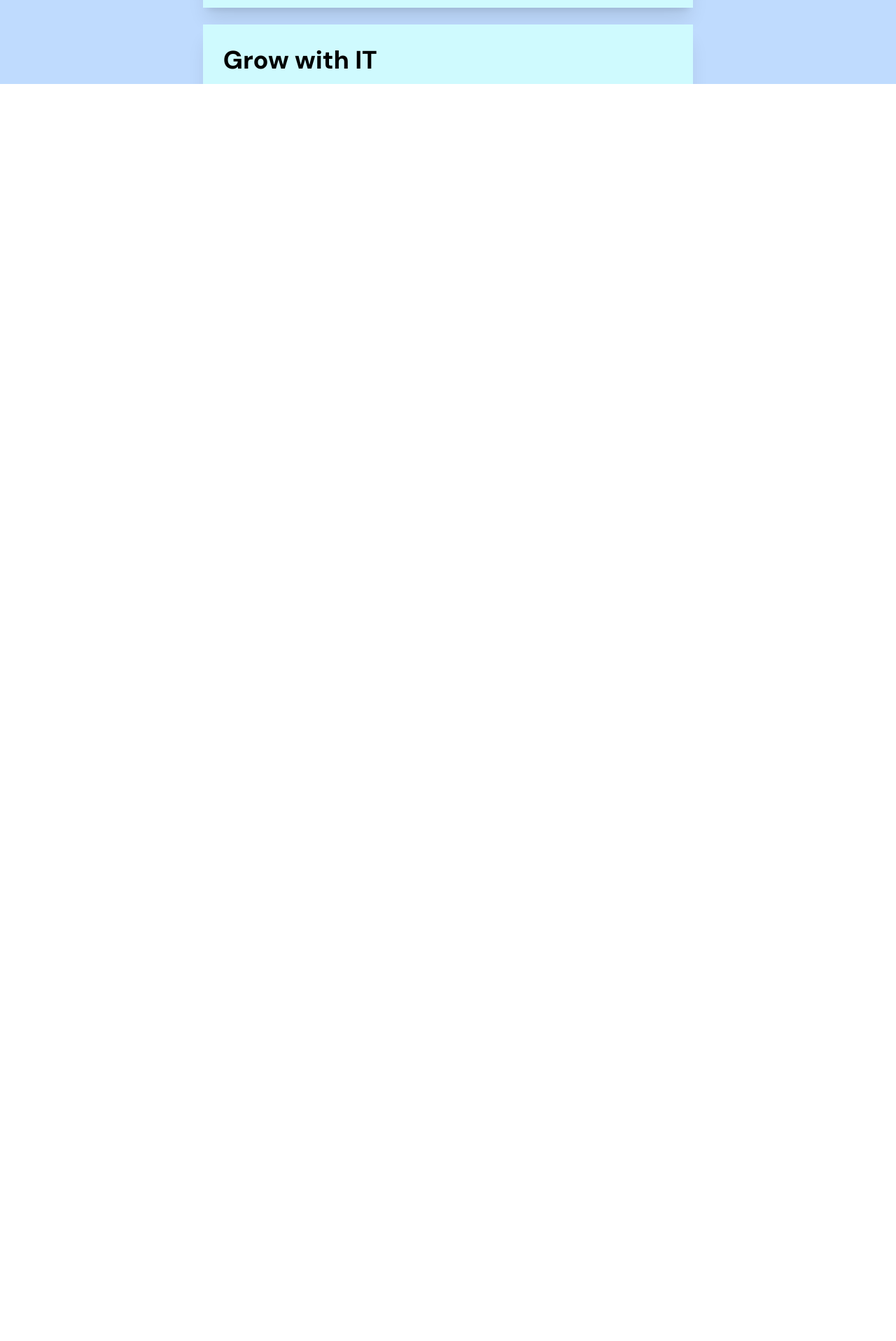
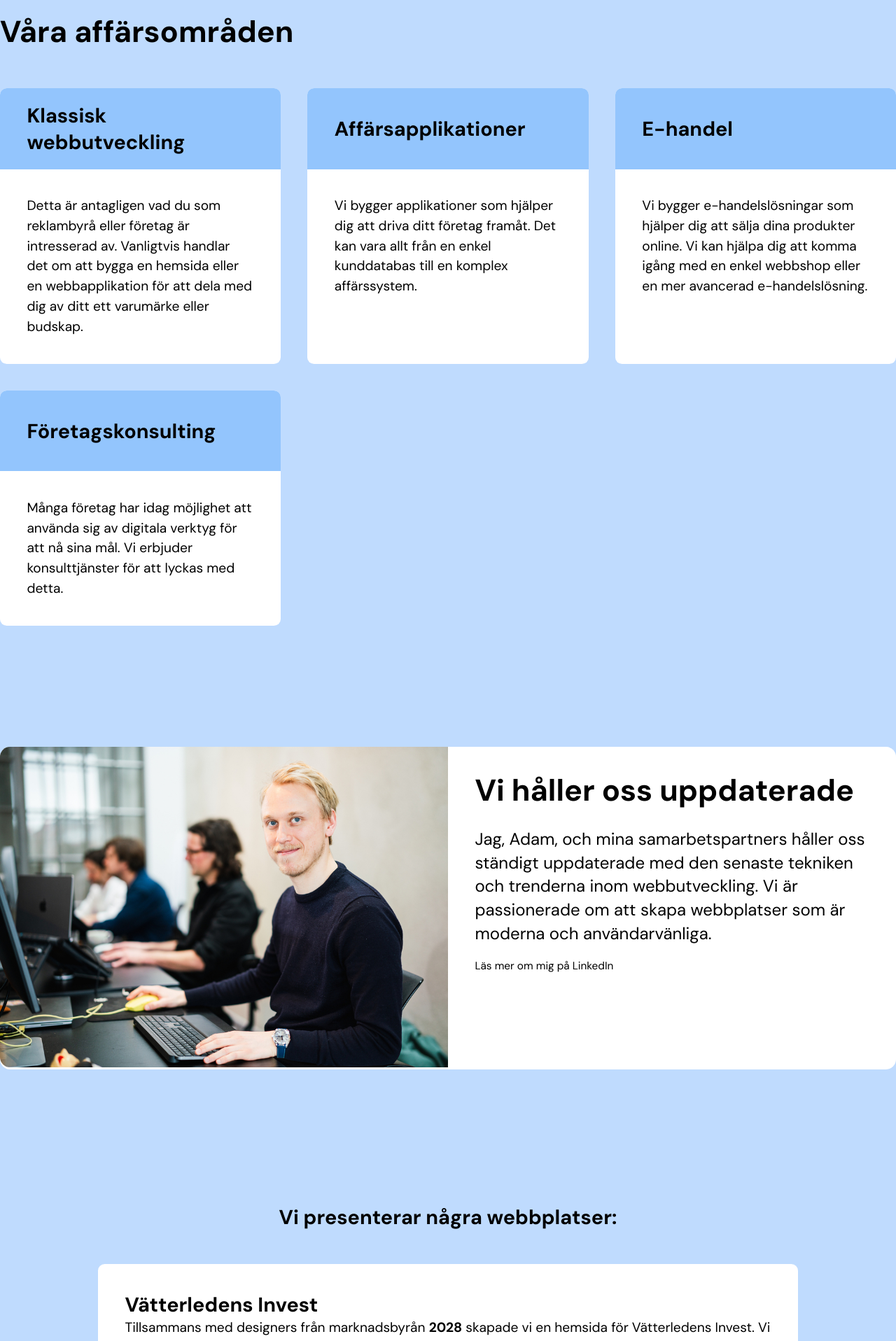
Before and after one commit to insulationman/cabanossy-se, a React (Vite) app: page / in a window 1280 px wide. Shown: the part 680-2596 px from the top of the page at 70% size. Before the commit the page ends 800 px from the top, so only its background shows below. Built offline with nearby package versions, Linux system fonts and the light colour scheme.

Commit message:
Total update

```diff
--- a/index.html
+++ b/index.html
@@ -17,7 +17,7 @@
 </head>
 
 <body>
-  <div id="root"></div>
+  <div id="root" class="bg-blue-200 min-h-[100dvh]"></div>
   <script type="module" src="/src/main.tsx"></script>
 </body>
 
--- a/src/App.tsx
+++ b/src/App.tsx
@@ -1,200 +1,175 @@
 import Logo from "./assets/Cabanossy-Snurra_nobg.svg";
-import { useEffect, useRef, useState } from "react";
-import PilUpp from "./assets/Pil-Upp.svg";
-import PilNer from "./assets/Pil-Ner.svg";
-import PieChart from "./assets/PieChart.svg";
-import Card from "./Card";
-import Footer from "./Footer";
-import Logos from "./assets/logos.png";
+import Portrait from "./assets/portrait.jpg";
 
 function App() {
-  const imageRef = useRef<HTMLImageElement | null>(null);
-  const scrollContainerRef = useRef<HTMLDivElement | null>(null);
-  const [colorNameBG, setColorNameBG] = useState("bg-blue-200");
-  const [colorNameCard, setColorNameCard] = useState("bg-cyan-100");
-
-  const BGColorNames = ["bg-amber-200", "bg-blue-200"];
-
-  const CardColorNames = ["bg-yellow-200", "bg-cyan-100"];
-
-  useEffect(() => {
-    scrollContainerRef.current?.addEventListener("scroll", () => {
-      requestAnimationFrame(() => {
-        const rotation = (scrollContainerRef.current?.scrollTop || 0) / 2;
-        if (imageRef.current != undefined) {
-          imageRef.current.style.transform = `rotate(${rotation}deg)`;
-        }
-      });
-    });
-  }, []);
-
-  const handleColorChange = () => {
-    // //set the color of the background to the next color in the array
-    const nextBGColorIndex = BGColorNames.indexOf(colorNameBG) + 1;
-    const nextBGColor = BGColorNames[nextBGColorIndex % BGColorNames.length];
-    setColorNameBG(nextBGColor);
-    //and the color of the cards
-    const nextCardColorIndex = CardColorNames.indexOf(colorNameCard) + 1;
-    const nextCardColor =
-      CardColorNames[nextCardColorIndex % CardColorNames.length];
-    setColorNameCard(nextCardColor);
-    // setColorNameBG("blue");
-  };
-
   return (
-    <div className={`flex h-[100dvh] w-full justify-center ${colorNameBG}`}>
-      <div className=" h-full flex w-full justify-center flex-col">
-        <div className=" h-[8rem] md:h-64 p-6 flex justify-center items-center top-0 shrink-0">
+    <div className="items-center ">
+      <div className="  gap-8 grid grid-cols-1 md:grid-cols-2 md:gap-8 ">
+        <div className="bg-white py-24 col-span-2 flex flex-col items-center p-3 md:p-16">
           <img
             src={Logo}
-            className={"h-24 md:h-32 rounded-full" + " " + colorNameCard}
+            className={"h-24 md:h-32 shrink rounded-full"}
             alt="logo"
-            ref={imageRef}
             style={{ filter: "drop-shadow(3px 5px 2px rgb(0 0 0 / 0.4));" }}
           />
+          <div className="flex flex-col py-12 text-center gap-5">
+            <h1 className=" text-3xl md:text-6xl font-bold ">
+              Web och mjukvara
+            </h1>
+            <p className="text-md md:text-xl max-w-[700px]">
+              Vi brinner för webbutveckling och kod. För att webben är en
+              fantastisk plats att vara på.
+            </p>
           </div>
-        <div
-          className="grow overflow-scroll no-scrollbar pb-auto flex items-center flex-col"
-          ref={scrollContainerRef}
-          onScroll={() => console.log("scroll")}
-        >
-          <Card title="A passion for web and coding" colorName={colorNameCard}>
-            <p>
-              At Cabanossy we are passionate – about web development and code in
-              particular. We believe that the web is a great place to be.
+        </div>
+      </div>
+      <div className="flex flex-col items-center gap-8 py-12 md:py-24 ">
+        <div className="max-w-[1300px] p-3 md:p-0">
+          <h1 className="text-2xl  md:text-4xl font-bold text-center md:text-left">
+            Våra affärsområden
+          </h1>
+          <div className="grid grid-cols-1 md:grid-cols-3 gap-8 py-12 ">
+            <div className="bg-white rounded-lg">
+              <h1 className="text-2xl font-bold px-8 py-4 bg-blue-300 rounded-t-lg ">
+                Klassisk webbutveckling
+              </h1>
+              <p className="p-8  ">
+                Detta är antagligen vad du som reklambyrå eller företag är
+                intresserad av. Vanligtvis handlar det om att bygga en hemsida
+                eller en webbapplikation för att dela med dig av ditt ett
+                varumärke eller budskap.
               </p>
+            </div>
+            <div className="bg-white rounded-lg">
+              <h1 className="text-2xl font-bold p-8 bg-blue-300 rounded-t-lg">
+                Affärsapplikationer
+              </h1>
+              <p className="p-8">
+                Vi bygger applikationer som hjälper dig att driva ditt företag
+                framåt. Det kan vara allt från en enkel kunddatabas till en
+                komplex affärssystem.
+              </p>
+            </div>
+            <div className="bg-white rounded-lg">
+              <h1 className="text-2xl font-bold p-8 bg-blue-300 rounded-t-lg">
+                E-handel
+              </h1>
+              <p className="p-8">
+                Vi bygger e-handelslösningar som hjälper dig att sälja dina
+                produkter online. Vi kan hjälpa dig att komma igång med en enkel
+                webbshop eller en mer avancerad e-handelslösning.
+              </p>
+            </div>
+            <div className="bg-white rounded-lg">
+              <h1 className="text-2xl font-bold p-8 bg-blue-300 rounded-t-lg">
+                Företagskonsulting
+              </h1>
+              <p className="p-8">
+                Många företag har idag möjlighet att använda sig av digitala
+                verktyg för att nå sina mål. Vi erbjuder konsulttjänster för att
+                lyckas med detta.
+              </p>
+            </div>
+          </div>
+        </div>
+      </div>
+      <div className="flex flex-col items-center pb-12 md:pb-40 gap-4  p-3 md:p-0">
+        <div>
+          <div className="max-w-[1300px] min-h-96 grid grid-cols-1 md:grid-cols-2 rounded-xl bg-white">
             <img
-              src={PilNer}
-              className="h-2 mt-auto self-end overflow-visible"
-              alt="pilned"
+              src={Portrait}
+              className="object-contain rounded-t-lg md:rounded-r-none md:rounded-l-xl"
             />
-          </Card>
-          <Card title="Grow with IT" colorName={colorNameCard}>
-            <p>
-              This knowledge about new and established technologies helps our
-              customers achieve their goals.
+            <div className="p-5 md:p-8 flex flex-col gap-4">
+              <h3 className="text-4xl font-bold md:mb-2">
+                Vi håller oss uppdaterade
+              </h3>
+              <p className="md:text-xl">
+                Jag, Adam, och mina samarbetspartners håller oss ständigt
+                uppdaterade med den senaste tekniken och trenderna inom
+                webbutveckling. Vi är passionerade om att skapa webbplatser som
+                är moderna och användarvänliga.
               </p>
-            <img src={PilNer} className="h-2 mt-auto self-end" alt="pilned" />
-          </Card>
-          <Card title="What we do" colorName={colorNameCard}>
-            <div className="flex flex-col md:flex-row  gap-3">
-              <p className="order-2 md:order-first">
-                We do work in three business areas: classic public facing web
-                development, customised business software and IT
-                management/consulting.
-              </p>
-              <img
-                src={PieChart}
-                className="h-24 md:h-32 md:mx-4 md:order-last self-center"
-              />
+              <small>
+                <a href="https://www.linkedin.com/in/adam-liljenberg/">
+                  Läs mer om mig på LinkedIn
+                </a>
+              </small>
             </div>
-            <img src={PilNer} className="h-2 mt-auto self-end" alt="pilned" />
-          </Card>
-          <Card title="Web development" colorName={colorNameCard}>
-            <p>
-              We often work with designers to create responsive sites for
-              end-customers. Here are some examples:
-            </p>
-            <ul className="list-disc list-inside">
-              <li>
-                <a
-                  href="https://viab.se"
-                  target="_blank"
-                  rel="noreferrer"
-                  className="underline"
-                >
-                  Vätterledens Invest
-                </a>
-              </li>
-              <li>
-                <a
-                  href="https://supai.se/curryketchup/"
-                  target="_blank"
-                  rel="noreferrer"
-                  className="underline"
-                >
-                  Supai kitchen
-                </a>
-              </li>
-              <li>
-                <a
-                  href="https://vhab.se"
-                  target="_blank"
-                  rel="noreferrer"
-                  className="underline"
-                >
-                  VHAB
-                </a>
-              </li>
-            </ul>
-            <img src={PilNer} className="h-2 mt-auto self-end" alt="pilned" />
-          </Card>
-          <Card title="From design to site" colorName={colorNameCard}>
-            <p>
-              In our work with marketing agency <strong>2028</strong>, this
-              means we take a design and turn it into a site while collaborating
-              closely.
-            </p>
-            <img src={PilNer} className="h-2 mt-auto self-end" alt="pilned" />
-          </Card>
-          <Card title="Custom software" colorName={colorNameCard}>
-            <p>
-              Collaboration is also key when you need a customised solution.
-              This solution was made by working closely with users, and the
-              result is a successful project:
+          </div>
+        </div>
+      </div>
+
+      <div className="flex flex-col items-center  pb-48 gap-4 p-3 pb-12 md:p-0 md:pb-24">
+        <h1 className="text-2xl font-bold pb-6 text-center md:text-left">
+          Vi presenterar några webbplatser:
+        </h1>
+
+        <div className="max-w-[1300px]">
+          <div className="gap-4 grid grid-cols-1">
+            <div className="bg-white rounded-lg p-8 max-w-[1000px]">
+              <h1 className="text-2xl font-bold ">Vätterledens Invest</h1>
+              <p className="mb-2">
+                Tillsammans med designers från marknadsbyrån{" "}
+                <strong>2028</strong> skapade vi en hemsida för Vätterledens
+                Invest. Vi är mycket nöjda med resultatet:
               </p>
               <a
-              href="https://isol.se"
+                className="bg-blue-200 p-1 px-3 rounded-lg "
                 target="_blank"
-              rel="noreferrer"
-              className="underline"
+                href="https://viab.se"
               >
-              isol.se
+                Besök hemsidan
               </a>
-            <img src={PilNer} className="h-2 mt-auto self-end" alt="pilned" />
-          </Card>
-          <Card title="Even more customized" colorName={colorNameCard}>
-            <p>
-              The Gothenburg based company IT-Trans needed tools for storing and
-              delivering printing soultions. They now use a custom delivery and
-              order management software. Contact us to learn more.
+            </div>
+            <div className="bg-white rounded-lg p-8 max-w-[1000px]">
+              <h1 className="text-2xl font-bold ">Supai Kitchen</h1>
+              <p className="mb-2">
+                Supai beskriver sig själva som en stark kraft i göteborgs
+                matvärld och vi är glada att ha fått möjligheten arbeta
+                tillsammans.
               </p>
-            <img src={PilNer} className="h-2 mt-auto self-end" alt="pilned" />
-          </Card>
-          <Card title="Selected tools" colorName={colorNameCard}>
-            <p>
-              All this is made possible by using the right tools, some of the
-              most common being:
-              <strong>
-                {" "}
-                .NET, React, TypeScript, PostgreSQL, Docker, GitHub Actions,
-                Azure and of course WordPress.
-              </strong>
+              <a
+                className="bg-blue-200 p-1 px-3 rounded-lg "
+                target="_blank"
+                href="https://supai.se/curryketchup/"
+              >
+                Kolla in deras curryketchup
+              </a>
+            </div>
+            <div className="bg-white rounded-lg p-8 max-w-[1000px]">
+              <h1 className="text-2xl font-bold ">VHAB</h1>
+              <p className="mb-2">
+                VHAB förvaltar och investerar i bland annat företag och
+                fastigheter. Vi har tillsammans med webb-designers hjälpt dem
+                att skapa en hemsida som speglar deras verksamhet.
               </p>
-            <img src={PilNer} className="h-2 mt-auto self-end" alt="pilned" />
-          </Card>
-          <Card title="Just humans" colorName={colorNameCard}>
-            <p>
-              All this digital development is usually done in the context of an
-              organisation. We help our customers make the right decisions
-              within that context.
-            </p>
-            <img src={PilNer} className="h-2 mt-auto self-end" alt="pilned" />
-          </Card>
-          <Card title="Get in touch" colorName={colorNameCard}>
-            <p>
-              Do you want to know more? Get in touch – we will get back to you
-              as soon as possible.
-            </p>
-            <img src={PilUpp} className="h-2 mt-auto self-end" alt="pilned" />
-          </Card>
-          <Card title="Selected clients" colorName={colorNameCard}>
-            <img src={Logos} alt="logos" className="w-full my-auto" />
-          </Card>
-          <Footer onColorChange={handleColorChange} />
-          <div className="min-h-[700px]">:)</div>
+              <a
+                className="bg-blue-200 p-1 px-3 rounded-lg "
+                target="_blank"
+                href="https://supai.se/curryketchup/"
+              >
+                Ta en titt
+              </a>
             </div>
           </div>
+        </div>
+      </div>
+      {/* <div className="flex flex-col items-center py-20 gap-4 bg-white">
+        <div className="max-w-[1300px] grid grid-cols-3">
+          <div>
+            <h3 className="text-4xl font-bold mb-2">
+              isol.se - Webverktyg för sveriges isolerare
+            </h3>
+            <p>
+              Tillsammans med isoleringsföretag har vi utvecklat en tjänst för
+              att underlätta deras arbete. Företagen som använder sig av
+              tjänsten kan hantera projekt, rapportering, material och mycket
+              mer.
+            </p>
+          </div>
+        </div>
+      </div> */}
     </div>
   );
 }
--- a/src/Card.tsx
+++ b/src/Card.tsx
@@ -1,40 +1,23 @@
 import React from "react";
 
 interface CardProps {
-  title: string;
   colorName: string;
   children: React.ReactNode;
+  className?: string;
 }
 
 const Card = (props: CardProps) => {
-  const { title, children, colorName } = props;
+  const { children, colorName, className } = props;
   //ref for the current card
   const cardRef = React.useRef<HTMLDivElement>(null);
 
   //if the card is positioned at the top of the container, remove the shadow using IntersectionObserver
-  React.useEffect(() => {
-    const observer = new IntersectionObserver(
-      (entries) => {
-        entries.forEach((entry) => {
-          if (entry.isIntersecting) {
-            cardRef.current?.classList.add("shadow-xl");
-          } else {
-            cardRef.current?.classList.remove("shadow-xl");
-          }
-        });
-      },
-      { threshold: 1 }
-    );
-    observer.observe(cardRef.current!);
-    return () => observer.disconnect();
-  }, []);
 
   return (
     <div
-      className={`flex flex-col mb-5 mx-4 px-6 py-4 ${colorName} sticky top-[-1px] min-h-80 max-w-[700px]`}
+      className={`flex flex-col p-12 ${colorName}  rounded-xl ${className}`}
       ref={cardRef}
     >
-      {title && <h1 className="text-3xl font-extrabold mt-2 mb-3">{title}</h1>}
       {children}
     </div>
   );
```
Also changed, not shown: src/assets/portrait.jpg (added), src/assets/portraitlg.jpg (added). Lines whose indentation alone changed are shown as unchanged.
